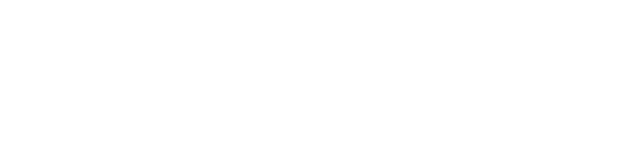
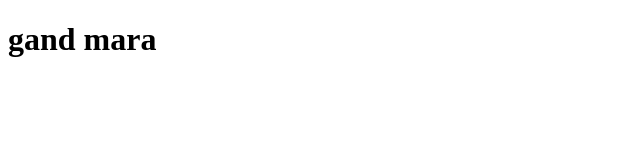
Before and after one commit to jayantpahwa19/random-password-generator, a plain HTML site: page index.html in a window 1280 px wide. Shown: the whole page, without its empty margins (0-640 px from the left). Drawn offline with Linux system fonts and the light colour scheme.

Commit message:
made some changes

```diff
--- a/index.html
+++ b/index.html
@@ -7,6 +7,6 @@
     <title>Document</title>
 </head>
 <body>
-
+    <h1>gand mara</h1>
 </body>
 </html>
```
